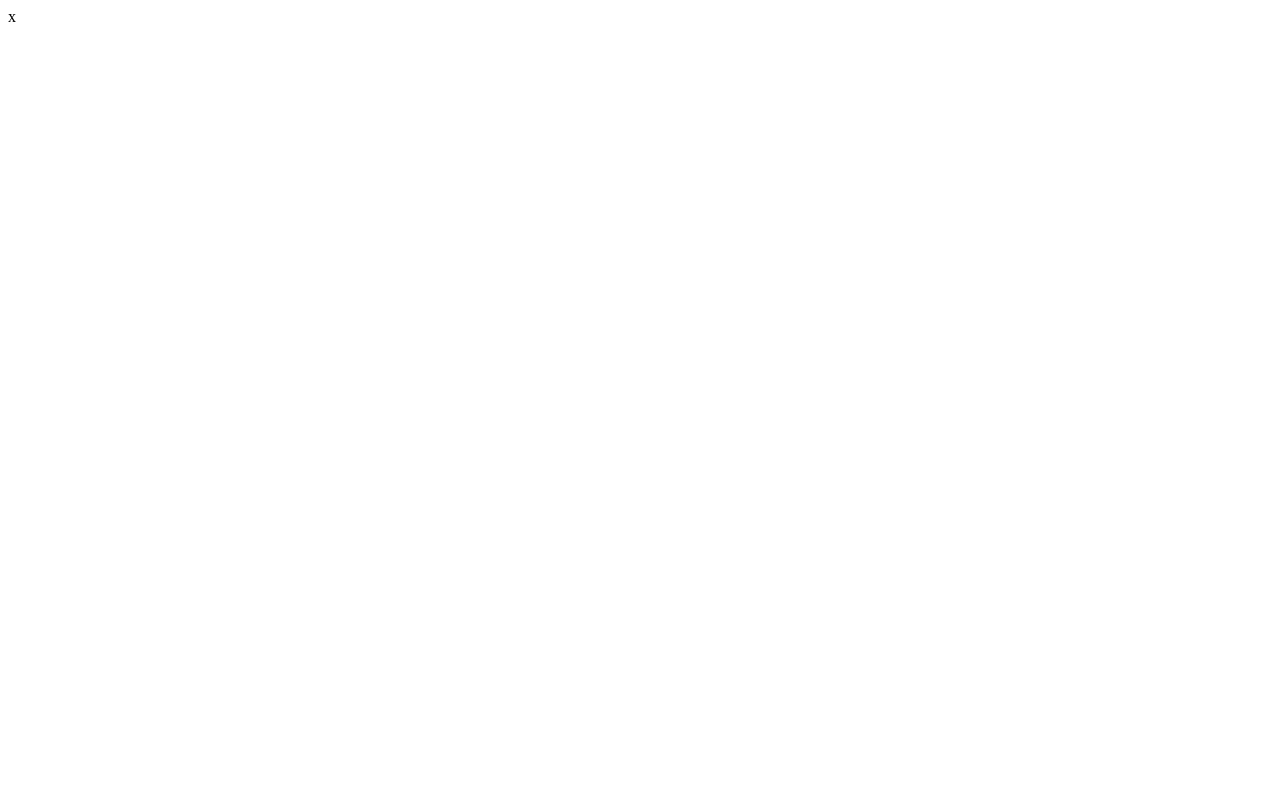
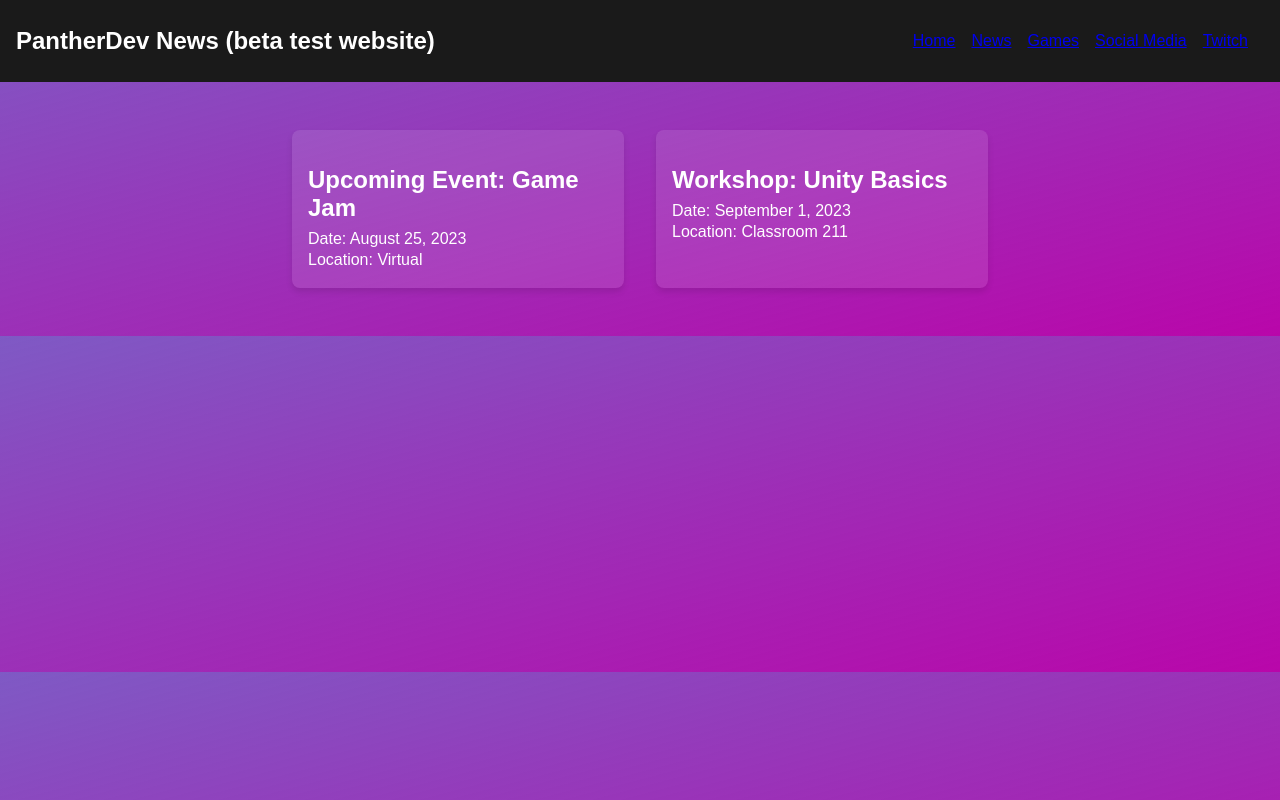
Before and after one commit to SagarPateI/PantherDev-Website, a plain HTML site: page news.html in a window 1280 px wide. Drawn offline with Linux system fonts and the light colour scheme.

Commit message:
Added placeholder news website

```diff
--- a/news.html
+++ b/news.html
@@ -1 +1,94 @@
-x
+<!DOCTYPE html>
+<html lang="en">
+<head>
+  <meta charset="UTF-8">
+  <meta name="viewport" content="width=device-width, initial-scale=1.0">
+  <title>PantherDev Game Development Club - News</title>
+  <link rel="shortcut icon" href="./favicon.svg" type="image/svg+xml">
+  <style>
+    /* Embedded CSS Styles */
+    body {
+      margin: 0;
+      padding: 0;
+      font-family: Arial, sans-serif;
+      background: linear-gradient(to bottom right, #3a01a5a6, #b906aa);
+      color: white;
+    }
+
+    .header {
+      background-color: #1a1a1a;
+      padding: 1rem;
+      display: flex;
+      justify-content: space-between;
+      align-items: center;
+    }
+
+    .logo {
+      font-size: 1.5rem;
+      font-weight: bold;
+    }
+
+    .nav-links {
+      list-style: none;
+      display: flex;
+    }
+
+    .nav-links li {
+      margin-right: 1rem;
+    }
+
+    .main {
+      display: flex;
+      flex-wrap: wrap;
+      justify-content: center;
+      padding: 2rem;
+    }
+
+    .event-card {
+      background-color: rgba(255, 255, 255, 0.1);
+      padding: 1rem;
+      border-radius: 0.5rem;
+      margin: 1rem;
+      box-shadow: 0px 4px 6px rgba(0, 0, 0, 0.1);
+      width: 300px;
+    }
+
+    .event-title {
+      font-size: 1.5rem;
+      margin-bottom: 0.5rem;
+    }
+
+    .event-info {
+      font-size: 1rem;
+      margin: 0.2rem 0;
+    }
+  </style>
+</head>
+<body>
+  <header class="header">
+    <div class="logo">PantherDev News (beta test website)</div>
+    <nav class="nav">
+      <ul class="nav-links">
+        <li><a href="index.html">Home</a></li>
+        <li><a href="news.html">News</a></li>
+        <li><a href="#">Games</a></li>
+        <li><a href="#">Social Media</a></li>
+        <li><a href="#">Twitch</a></li>
+      </ul>
+    </nav>
+  </header>
+
+  <main class="main">
+    <div class="event-card">
+      <h2 class="event-title">Upcoming Event: Game Jam</h2>
+      <p class="event-info">Date: August 25, 2023</p>
+      <p class="event-info">Location: Virtual</p>
+    </div>
+    <div class="event-card">
+      <h2 class="event-title">Workshop: Unity Basics</h2>
+      <p class="event-info">Date: September 1, 2023</p>
+      <p class="event-info">Location: Classroom 211</p>
+    </div>
+  </main>
+</body>
+</html>
```
